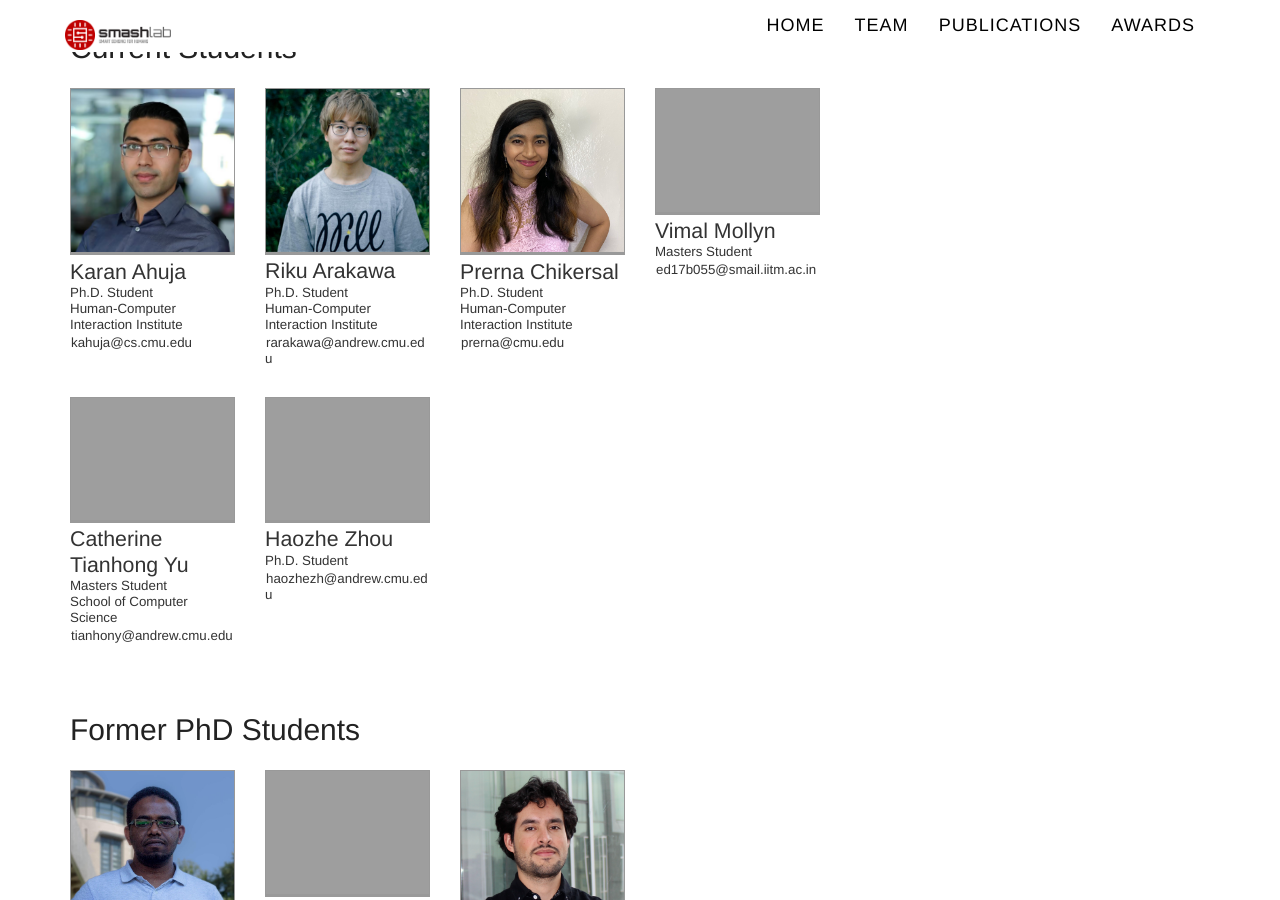
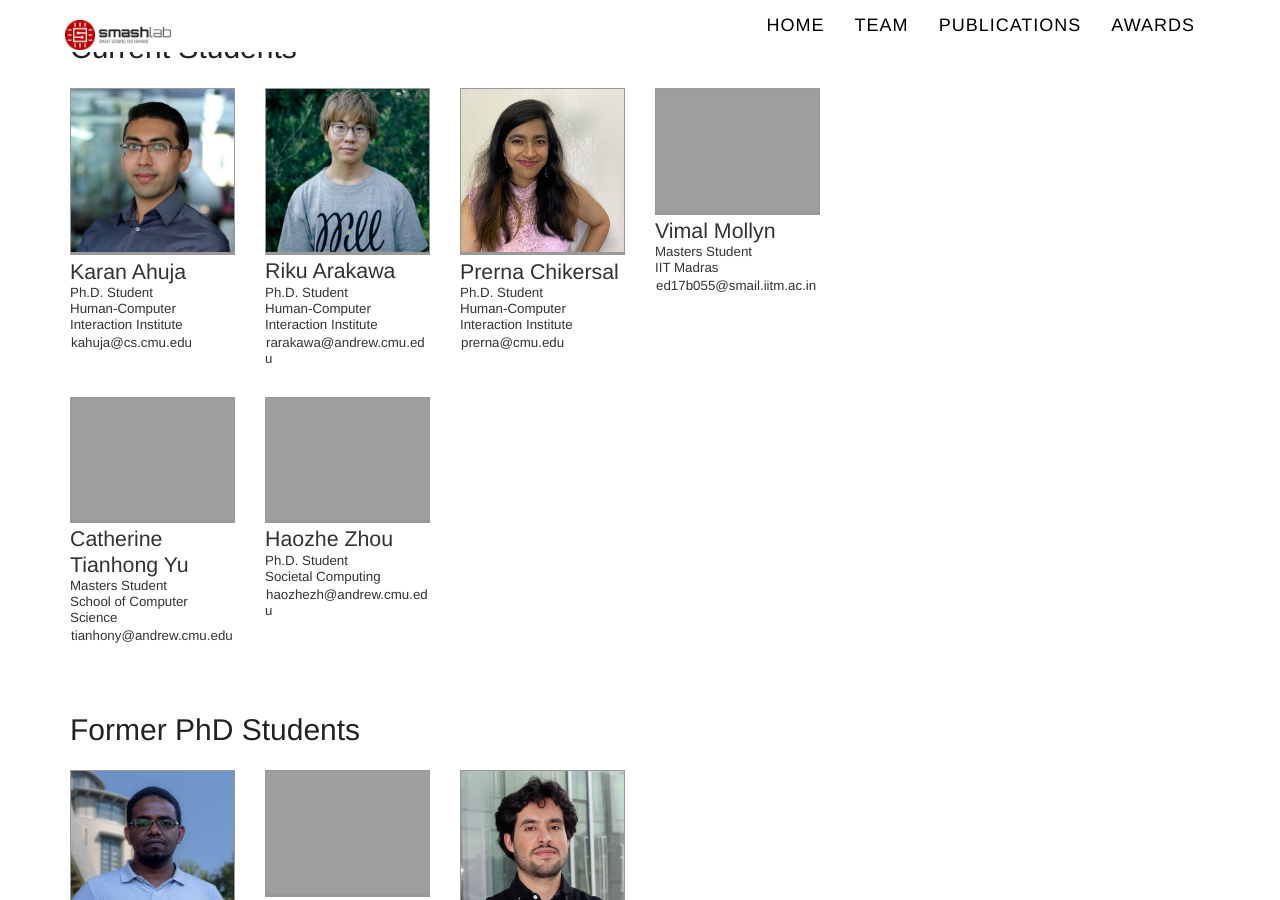
Before and after one commit to cmusmashlab/cmusmashlab.github.io, a Jekyll site: the page built from members/index.html, in a window 1280 px wide and 900 px high, scrolled down 488 px. Built offline with Jekyll 4.4.1, drawn with Linux system fonts in a browser that asks for light colours; nearby versions of some CDN libraries; some web fonts are replaced.

Commit message:
Update affiliations.yml

```diff
--- a/_data/affiliations.yml
+++ b/_data/affiliations.yml
@@ -1,3 +1,5 @@
 HCII: Human-Computer Interaction Institute
 ISR: Institute of Software Research
 SCS: School of Computer Science
+sc: Societal Computing
+IIT_Madras: IIT Madras
```
